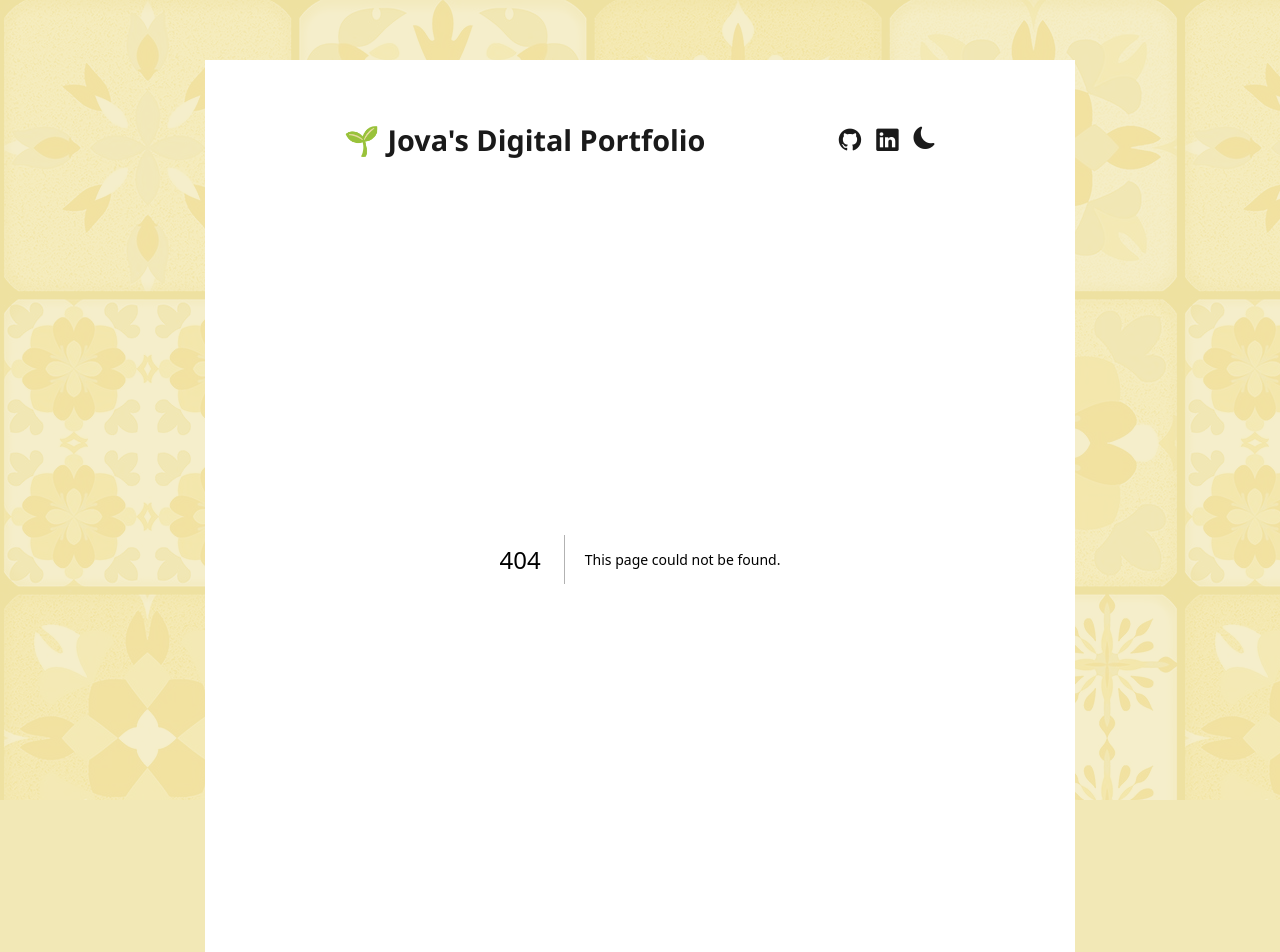
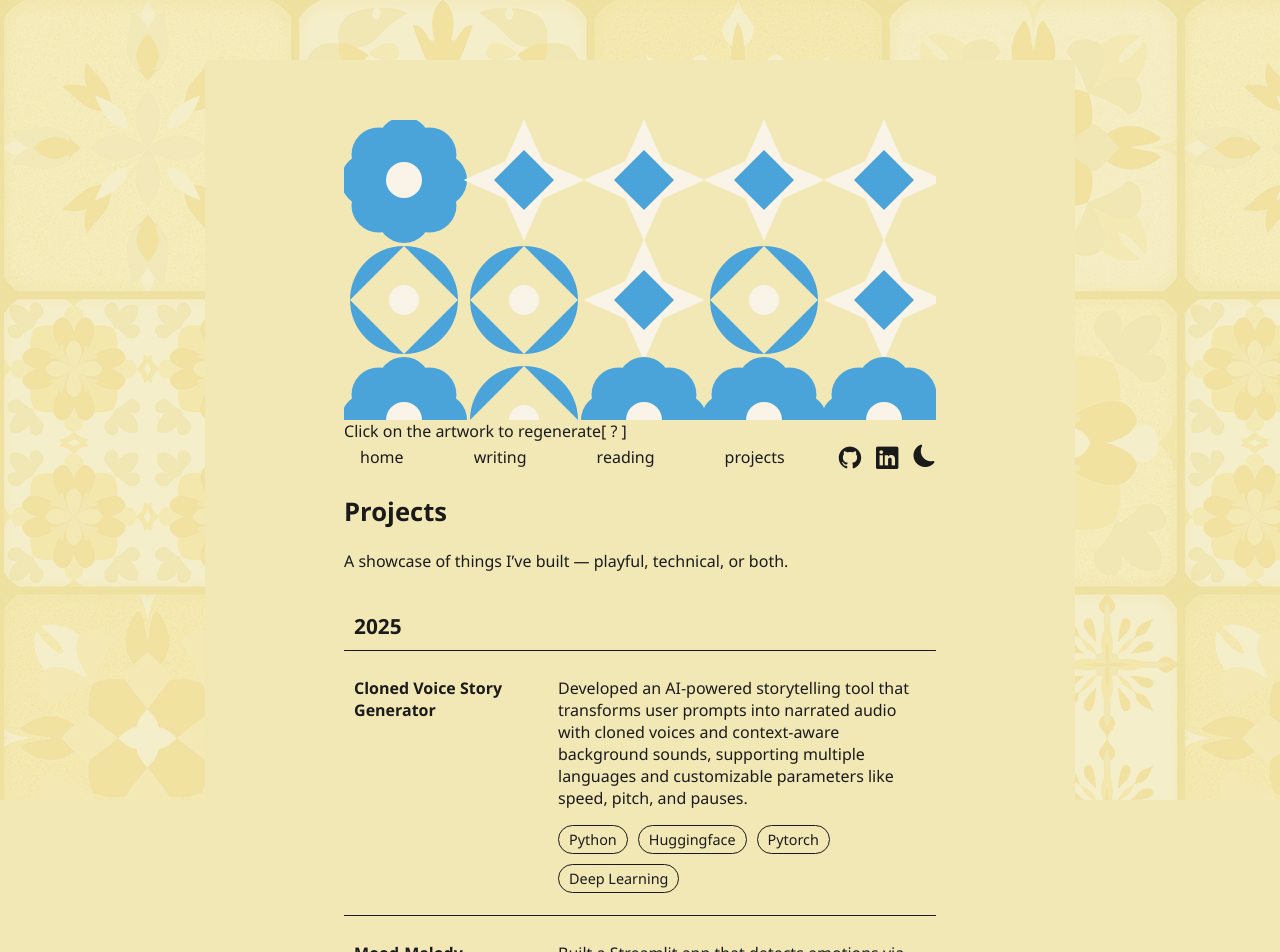
Before and after one commit to Strange-14M605/Portfolio-Website, a Next.js app: page /projects in a window 1280 px wide. Before the commit this address had no page. Shown: the top 952 px of the page. Built offline with nearby package versions, Linux system fonts and the light colour scheme.

Commit message:
update 1

```diff
--- a/public/projects.json
+++ b/public/projects.json
@@ -45,5 +45,13 @@
       "tags":["Next.js", "Webdev", "React"],
       "year":2024,
       "url":"https://github.com/Strange-14M605/Portfolio-Website"
+    },
+    {
+      "id": 7,
+      "name": "Pardon_Me",
+      "description": "Pardon_Me is an AI Agents GitHub repository interpreter that turns complex codebases into clear, conversational explanations. It analyzes user intent, fetches live repo data, detects jargon, and delivers beginner-friendly insights like a teammate who already understands the entire project.",
+      "tags":["FastAPI", "AI Agents", "Google adk"],
+      "year":2025,
+      "url":"https://github.com/Strange-14M605/Pardon_Me"
     }
   ]
--- /dev/null
+++ b/src/app/components/GenArt.jsx
@@ -0,0 +1,30 @@
+"use client";
+
+import { useEffect, useCallback } from "react";
+import { initSketch } from "@/sketch"; // we'll adjust import below
+
+export default function GenArt() {
+  const handleGenerate = useCallback(() => {
+    const canvas = document.getElementById("art");
+    if (canvas) initSketch(canvas);
+  }, []);
+
+  useEffect(() => {
+    handleGenerate(); // run on mount + on navigation back
+  }, [handleGenerate]);
+
+  return (
+    <div id="canvas-wrapper">
+      <canvas
+        id="art"
+        onClick={handleGenerate} // regenerate when clicked
+        style={{ cursor: "pointer" }} // nice UX touch
+      />
+
+      Click on the artwork to regenerate
+      <span className="info-icon">
+         [ ? ] <div className="tip">This peice of artwork is regenerated on every page load and click. Every artwork here is new!</div>
+      </span>
+    </div>
+  );
+}
--- a/src/app/components/Navbar.jsx
+++ b/src/app/components/Navbar.jsx
@@ -1,4 +1,6 @@
 "use client";
+
+import Link from "next/link";
 
 import { useState, useEffect } from "react";
 
@@ -21,7 +23,10 @@ export default function Navbar() {
 
   return (
     <nav className="navbar">
-      <h1 className="navbar-title">🌱 Jova's Digital Portfolio</h1>
+      <Link href="/" className="nav-item">home</Link>
+      <Link href="/writing" className="nav-item">writing</Link>
+      <Link href="/reading" className="nav-item">reading</Link>
+      <Link href="/projects" className="nav-item">projects</Link>
 
       <div className="icon-set">
         {/* GitHub */}
--- a/src/app/globals.css
+++ b/src/app/globals.css
@@ -9,7 +9,7 @@ tablet: 1145 */
   --text-color: #1a1a1a;
   --accent-color: #b7f889;
   --accent-color-2: #d6bd42;
-  --font-primary:'Segoe UI', Tahoma, Geneva, Verdana, sans-serif;
+  --font-primary: "Segoe UI", Tahoma, Geneva, Verdana, sans-serif;
 }
 
 .dark {
@@ -18,7 +18,8 @@ tablet: 1145 */
   --accent-color: #8e2f2f;
 }
 
-html, body {
+html,
+body {
   background-color: var(--bg-color);
   color: var(--text-color);
   font-family: var(--font-primary);
@@ -43,9 +44,9 @@ html::before {
   z-index: -1;
 }
 
-
 @media (max-width: 1145px) {
-  html, body {
+  html,
+  body {
     padding: 40px 8%;
   }
 }
@@ -57,6 +58,19 @@ html::before {
   display: flex;
   justify-content: space-between;
   align-items: center;
+}
+
+.nav-item {
+  padding: 0 1rem;
+  cursor: pointer;
+  text-decoration: none;
+  color: inherit;
+}
+
+.nav-item:hover {
+  /* opacity: 0.7; */
+  color: var(--accent-color-2);
+  transition: color 0.3s ease;
 }
 
 .navbar-title {
@@ -71,12 +85,12 @@ html::before {
   gap: 15px;
 }
 
-.icon{
+.icon {
   color: var(--text-color);
   font-size: 1.4rem;
 }
 
-.icon:hover{
+.icon:hover {
   color: var(--accent-color-2);
   cursor: pointer;
   transition: color 0.3s ease;
@@ -124,12 +138,16 @@ html::before {
   }
 }
 
+.generation{
+  align-items: center;
+  justify-content: center;
+}
+
 /* Projects */
 
-.project-heading{
+.project-heading {
   font-size: 1.6rem;
   color: var(--text-color);
-  margin: 0 0 10px;
 }
 
 @media (max-width: 750px) {
@@ -139,15 +157,23 @@ html::before {
   }
 }
 
-.project-card{
+.project-grid {
+  display: grid;
+  grid-template-columns: 1fr 2fr;
+  gap: 20px;
+  align-items: flex-start;
+}
+
+.project-card {
   border-top: var(--text-color) solid 1px;
-  padding: 20px 10px;
+  padding: 10px 10px;
 }
 
 .project-card a {
   text-decoration: none;
   color: inherit;
   display: block;
+  padding-bottom: 2%;
 }
 
 .project-card:hover {
@@ -156,7 +182,7 @@ html::before {
   cursor: pointer;
 }
 
-.project-title{
+.right .project-title {
   margin: 0;
 }
 
@@ -178,6 +204,59 @@ html::before {
   font-size: 0.9rem;
 }
 
+.year-heading {
+  margin-top: 40px;
+  margin-bottom: 10px;
+  font-size: 1.3rem;
+  color: var(--text-color);
+  font-weight: bold;
+  padding: 0 10px;
+}
+
+@media (max-width: 750px) {
+  .project-grid {
+    grid-template-columns: 1fr;
+    gap: 10px;
+  }
+}
+
+
+/* Generative Art */
+
+#canvas-wrapper {
+  width: 100%; /* or whatever size */
+  max-width: 600px;
+  align-items: center;
+}
+
+#art {
+  width: 100%; /* responsive */
+  height: auto; /* keep aspect ratio */
+  display: block;
+}
+
+/* The '?' icon */
+.info-icon {
+  position: relative;
+}
+
+.tip {
+  opacity: 0;
+  position: absolute;
+  top: -75px;
+  left: 75%;
+  width: 300px;
+  transform: translateX(-50%);
+  transition: opacity 0.3s ease;
+  background-color: var(--accent-color);
+  padding: 5px 10px;
+  poroer-events: none;
+}
+
+.info-icon:hover .tip {
+  opacity: 1;
+}
+
 /* Footer */
 
 .footer {
--- a/src/app/layout.js
+++ b/src/app/layout.js
@@ -3,12 +3,14 @@ import "./globals.css";
 
 //import components
 import Navbar from "./components/Navbar";
+import GenArt from "./components/GenArt";
 import Footer from "./components/Footer";
 
 export default function RootLayout({ children }) {
   return (
     <html lang="en">
       <body>
+        <GenArt />
         <Navbar />
         {children}
         <Footer />
--- /dev/null
+++ b/src/app/projects/page.jsx
@@ -0,0 +1,51 @@
+import projects from "@/../public/projects.json";
+
+export default function ProjectsPage() {
+  // Group projects by year
+  const grouped = projects.reduce((acc, p) => {
+    acc[p.year] = acc[p.year] || [];
+    acc[p.year].push(p);
+    return acc;
+  }, {});
+
+  // Sort years descending (optional)
+  const sortedYears = Object.keys(grouped).sort((a, b) => b - a);
+
+  return (
+    <>
+      <h2 className="project-heading">Projects</h2>
+      <p>A showcase of things I’ve built — playful, technical, or both.</p>
+
+      {sortedYears.map((year) => (
+        <div key={year} className="year-group">
+          <h3 className="year-heading">{year}</h3>
+
+          {grouped[year].map((project) => (
+            <div key={project.id} className="project-card">
+              <a href={project.url}>
+                <div className="project-grid">
+                  <div className="left">
+                    <p className="project-title">
+                      <b>{project.name}</b>
+                    </p>
+                  </div>
+
+                  <div className="right">
+                    <p>{project.description}</p>
+                    <p className="tags">
+                      {project.tags.map((tag, index) => (
+                        <span key={index} className="tag">
+                          {tag}
+                        </span>
+                      ))}
+                    </p>
+                  </div>
+                </div>
+              </a>
+            </div>
+          ))}
+        </div>
+      ))}
+    </>
+  );
+}
--- /dev/null
+++ b/src/sketch.js
@@ -0,0 +1,131 @@
+// canvas + context created when called from component, not here
+export function initSketch(canvas) {
+  const context = canvas.getContext("2d");
+
+  const p = {
+    // same mini p5 object but using this context, not global
+    PI: Math.PI,
+    HALF_PI: Math.PI / 2,
+    random: (a, b) => {
+      if (a !== undefined && b !== undefined) {
+        return Math.floor(Math.random() * (b - a)) + a;
+      } else {
+        return a[Math.floor(Math.random() * a.length)];
+      }
+    },
+    fill: (c) => (context.fillStyle = c),
+    stroke: (c) => (context.strokeStyle = c),
+    noFill: () => (context.fillStyle = "transparent"),
+    noStroke: () => (context.strokeStyle = "transparent"),
+    push: () => context.save(),
+    pop: () => context.restore(),
+    translate: (x, y) => context.translate(x, y),
+    scale: (x, y) => context.scale(x, y),
+    circle: (x, y, d) => {
+      context.beginPath();
+      context.arc(x, y, d / 2, 0, Math.PI * 2);
+      context.fill();
+    },
+  };
+
+  function drawPetalTile(r, cream, sky) {
+    p.noStroke();
+    p.fill(sky);
+
+    const petals = 8;
+    for (let i = 0; i < petals; i++) {
+      context.rotate((2 * Math.PI) / petals);
+      p.circle(r * 0.6, 0, r * 0.9);
+    }
+
+    p.fill(cream);
+    p.circle(0, 0, r * 0.6);
+  }
+  function drawDiamondTile(r, cream, sky) {
+    p.noStroke();
+
+    // Outer star
+    p.fill(cream);
+    for (let i = 0; i < 4; i++) {
+      context.rotate(Math.PI / 2);
+      context.beginPath();
+      context.moveTo(0, -r);
+      context.lineTo(r * 0.45, 0);
+      context.lineTo(0, r);
+      context.lineTo(-r * 0.45, 0);
+      context.closePath();
+      context.fill();
+    }
+
+    // Inner diamond
+    p.fill(sky);
+    context.beginPath();
+    context.moveTo(0, -r * 0.5);
+    context.lineTo(r * 0.5, 0);
+    context.lineTo(0, r * 0.5);
+    context.lineTo(-r * 0.5, 0);
+    context.closePath();
+    context.fill();
+  }
+  function drawArcTile(r, cream, sky) {
+    p.noStroke();
+
+    p.fill(sky);
+    for (let i = 0; i < 4; i++) {
+      context.beginPath();
+      context.arc(0, 0, r * 0.9, 0, Math.PI / 2);
+      context.fill();
+      context.rotate(Math.PI / 2);
+    }
+
+    p.fill(cream);
+    p.circle(0, 0, r * 0.5);
+  }
+
+  function resizeCanvas() {
+    const parent = document.getElementById("canvas-wrapper");
+    const width = parent.clientWidth;
+    const height = 300;
+
+    canvas.width = width;
+    canvas.height = height;
+  }
+
+  function setup() {
+    resizeCanvas();
+    draw();
+  }
+
+  function draw() {
+    // Colors inspired by Indian tile palettes
+    const cream = "#f9f4e7";
+    // const cream = "#0a1d4a";
+    const sky = "#4aa3d9";
+
+    // fill background
+    // context.fillStyle = cream;
+    // context.fillRect(0, 0, canvas.width, canvas.height);
+
+    const tileSize = 120;
+    const cols = Math.ceil(canvas.width / tileSize);
+    const rows = Math.ceil(canvas.height / tileSize);
+
+    for (let y = 0; y < rows; y++) {
+      for (let x = 0; x < cols; x++) {
+        p.push();
+        p.translate(x * tileSize + tileSize / 2, y * tileSize + tileSize / 2);
+
+        // pick a tile type
+        const tileType = p.random([1, 2, 3]);
+
+        if (tileType === 1) drawPetalTile(tileSize / 2, cream, sky);
+        if (tileType === 2) drawDiamondTile(tileSize / 2, cream, sky);
+        if (tileType === 3) drawArcTile(tileSize / 2, cream, sky);
+
+        p.pop();
+      }
+    }
+  }
+
+  setup();
+}
```
Also changed, not shown: src/app/components/Projects.jsx (deleted, +0 -30 lines), src/app/page.js (+6 -3 lines), src/app/reading/page.jsx (added, +13 -0 lines), src/app/writing/page.jsx (added, +15 -0 lines), 1 other file (tests, documents, lock files or other folders).
